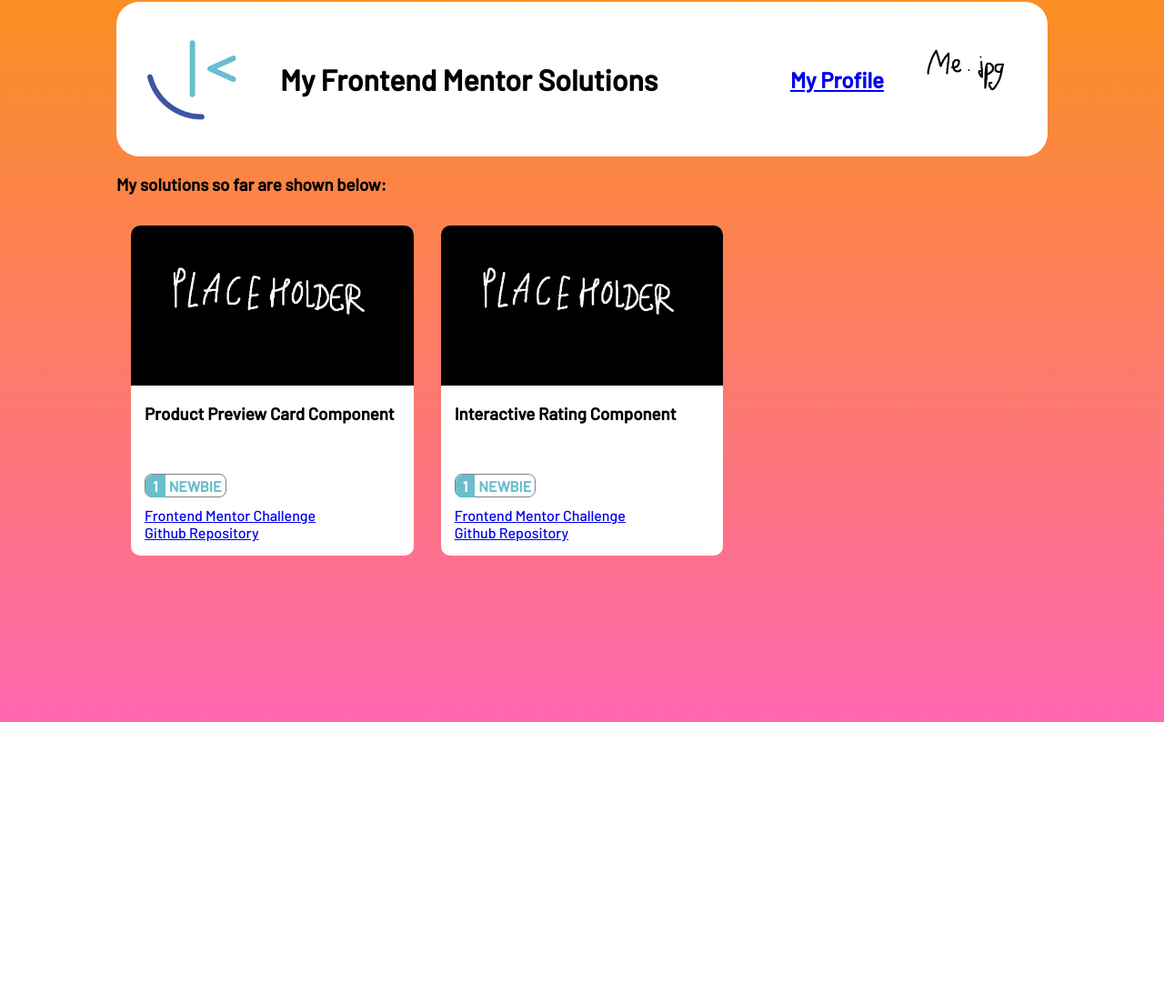
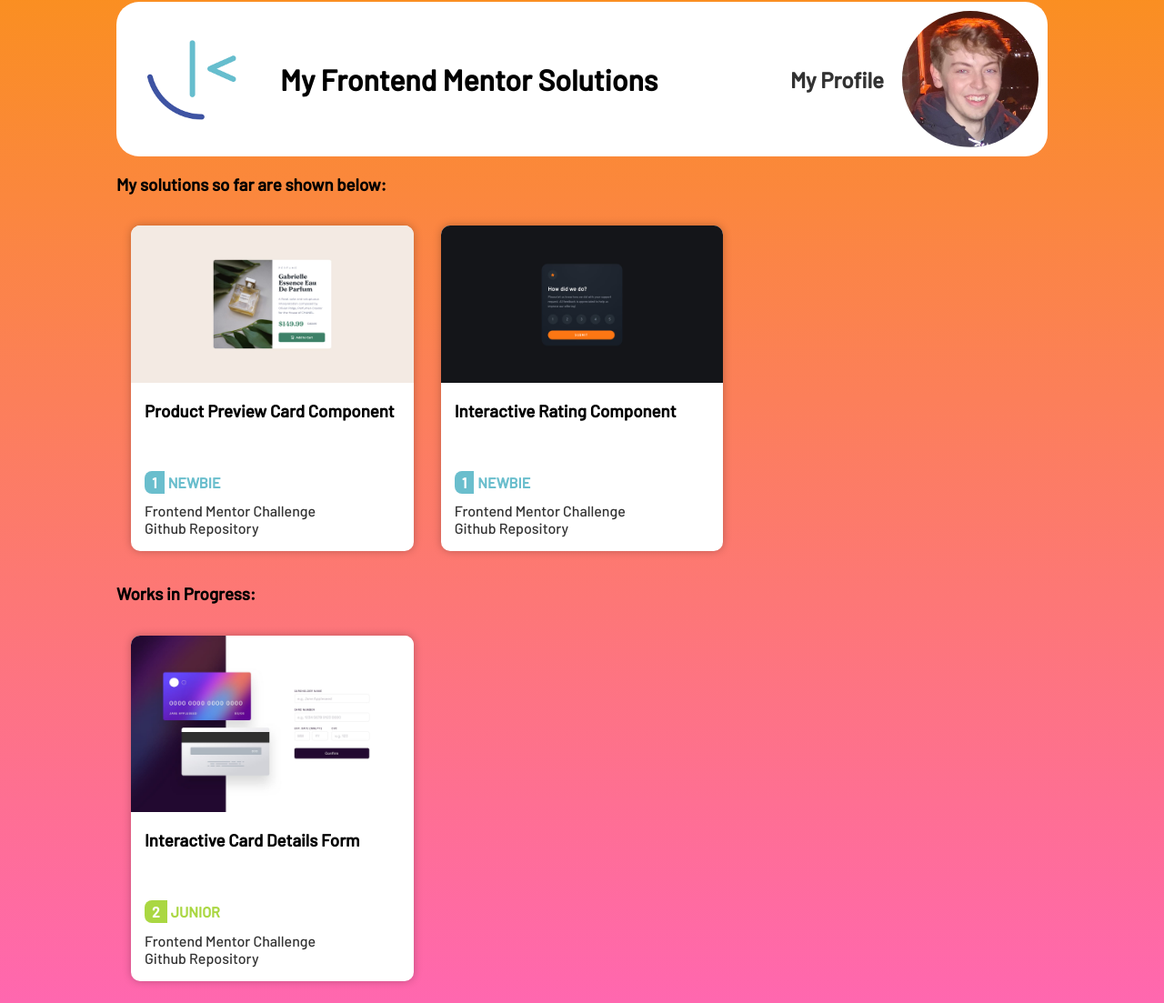
Before and after one commit to JacobMarshall0/FrontendMentor, a plain HTML site: page index.html in a window 1280 px wide. Shown: the part 6-1109 px from the top of the page at 91% size. Before the commit the page ends 800 px from the top, so only its background shows below. Drawn offline with Linux system fonts and the light colour scheme.

Commit message:
Updated card images and added WIP section

```diff
--- a/index.html
+++ b/index.html
@@ -13,20 +13,22 @@
     <header>
         <div class="container">
             <div class="subcontainer">
+                <a href="https://www.frontendmentor.io/">
                     <div class="image">
                         <img src="./public/images/FrontendMentor.png" alt="FrontendMentor Logo">
                     </div>
+                </a>
                 <h1>My Frontend Mentor Solutions</h1>
             </div>
             <div class="subcontainer" id="profile">
-                <a href="https://www.frontendmentor.io/profile/JacobMarshall0"><h2>My Profile</h2></a>
+                <a href="https://www.frontendmentor.io/profile/JacobMarshall0" class="header-link"><h2>My Profile</h2></a>
                 <div class="image">
-                    <img src="./public/images/me.jpg" alt="">
+                    <img src="./public/images/me.png" alt="">
                 </div>
             </div>
         </div>
         <div class="profile-card">
-            <a href="https://www.frontendmentor.io/profile/JacobMarshall0"><h2>My Profile</h2></a>
+            <a href="https://www.frontendmentor.io/profile/JacobMarshall0" class="header-link"><h2>My Profile</h2></a>
             <div class="image">
                 <img class="me-card" src="./public/images/me.jpg" alt="">
             </div>
@@ -34,13 +36,23 @@
     </header>
 
     <main>
+        <section>
             <h3>My solutions so far are shown below:</h3>
             <div class="solutions-container">
                 <ul class="solutions-grid" id="solutions-grid">
-
+                    <!-- Cards are injected here -->
                 </ul>
             </div>
+        </section>
 
+        <section>
+            <h3 class="hidden" id="WIP-h3">Works in Progress:</h3>
+            <div class="solutions-container">
+                <ul class="solutions-grid" id="WIP">
+                    <!-- Cards are injected here-->
+                </ul>
+            </div>
+        </section>
     </main>
 </body>
 <script src="./public/main.js"></script>
--- a/public/frontendmentor.json
+++ b/public/frontendmentor.json
@@ -1,7 +1,6 @@
 {
     "problems": [
         {
-            "id": 0,
             "title": "Product Preview Card Component",
             "difficulty": "Newbie",
             "difficultyLevel": 1,
@@ -9,12 +8,20 @@
             "challengeURL": "https://www.frontendmentor.io/challenges/product-preview-card-component-GO7UmttRfa"
         },
         {
-            "id": 1,
             "title": "Interactive Rating Component",
             "difficulty": "Newbie",
             "difficultyLevel": 1,
-            "directory": "interactive-rating-component",
+            "directory": "Interactive-rating-component",
             "challengeURL": "https://www.frontendmentor.io/challenges/interactive-rating-component-koxpeBUmI"
+        }
+    ],
+    "WIP": [
+        {
+            "title": "Interactive Card Details Form",
+            "difficulty": "Junior",
+            "difficultyLevel": 2,
+            "directory": "interactive-card-details-form",
+            "challengeURL": "https://www.frontendmentor.io/challenges/interactive-card-details-form-XpS8cKZDWw"
         }
     ]
 }
--- a/public/main.js
+++ b/public/main.js
@@ -1,5 +1,9 @@
 const solutionsList = document.getElementById("solutions-grid")
+const WIPheader = document.getElementById("WIP-h3")
+const WIPList = document.getElementById("WIP")
 
+
+// Need to refactor this massively, can half number of lines by using simple if statement for WIP
 fetch("./public/frontendmentor.json")
 .then((response) => response.json())
 .then(json => {
@@ -12,14 +16,12 @@ fetch("./public/frontendmentor.json")
         let directory = problemData.directory;
         let challengeURL = problemData.challengeURL;
 
-
-
         let item = document.createElement("div")
         item.innerHTML = `
                 <li class="solution-card">
                     <a class="solution-link" href="${directory}">
                         <div class="solution-image">
-                            <img src="./public/images/placeholder.jpg" alt="Image of ${title}">
+                            <img src="./${directory}/resources/design/desktop-design.jpg" alt="Image of ${title}">
                         </div>
                         <div class="card-text">
                             <h3 class="title">${title}</h3>
@@ -28,10 +30,45 @@ fetch("./public/frontendmentor.json")
                               <span class="text" id="${difficulty}">${difficulty}</span>
                             </div>
                             <a href="${challengeURL}">Frontend Mentor Challenge</a>
-                            <a href="https://github.com/JacobMarshall0/FrontendMentor-Collection/tree/master/"${directory}>Github Repository</a>
+                            <a href="https://github.com/JacobMarshall0/FrontendMentor/tree/master/${directory}">Github Repository</a>
                         </div>
                     </a>
                 </li>`;
         solutionsList.appendChild(item)
-    })
+    });
+
+    // This section can be merged into the above, with an if statement and a json attribute for WIP
+
+    if (Object.entries(json.WIP).length > 0) {
+        WIPheader.classList.remove("hidden")
+    }
+    Object.entries(json.WIP).forEach(problem => {
+        let problemData = problem[1]
+
+        let title = problemData.title;
+        let difficulty = problemData.difficulty;
+        let difficultyLevel = problemData.difficultyLevel;
+        let directory = problemData.directory;
+        let challengeURL = problemData.challengeURL;
+
+        let item = document.createElement("div")
+        item.innerHTML = `
+                <li class="solution-card">
+                    <a class="solution-link" href="${directory}">
+                        <div class="solution-image">
+                            <img src="./${directory}/resources/design/desktop-design.jpg" alt="Image of ${title}">
+                        </div>
+                        <div class="card-text">
+                            <h3 class="title">${title}</h3>
+                            <div class="difficulty-icon" id="${difficulty}">
+                              <span class="number" id="${difficulty}">${difficultyLevel}</span>
+                              <span class="text" id="${difficulty}">${difficulty}</span>
+                            </div>
+                            <a href="${challengeURL}">Frontend Mentor Challenge</a>
+                            <a href="https://github.com/JacobMarshall0/FrontendMentor/tree/master/${directory}">Github Repository</a>
+                        </div>
+                    </a>
+                </li>`;
+        WIPList.appendChild(item)
+    });
 })
--- a/public/style.css
+++ b/public/style.css
@@ -33,6 +33,20 @@ body {
     max-width: 100%;
     max-height: 100%;
     border-radius: 50%;
+}
+
+.header-link {
+    background-image: linear-gradient(to right, rgba(250,143,33,1) 0%, rgba(255,103,175,1) 100%);
+    background-size: 0% 0.1em;
+    background-position-y: 80%;
+    background-position-x: 100%;
+    background-repeat: no-repeat;
+    transition: background-size 0.2s ease-in-out;
+}
+
+.header-link:hover {
+    background-position-x: 0%;
+    background-size: 100% 0.1em;
 }
 
 .solution-image {
@@ -72,6 +86,12 @@ body {
     width: 100%;
     border-radius:10px;
     background-color: rgb(255, 255, 255);
+    box-shadow: 0 0 10px 0 rgba(0,0,0,.25);
+}
+
+.solution-card:hover{
+    box-shadow: 0 0 10px 0 rgb(255, 255, 255);
+    transition: all .2s ease;
 }
 
 .card-text {
@@ -95,7 +115,6 @@ body {
     align-items: center;
     border-radius: 0.5rem;
     height: 1.5rem;
-    border:1px solid gray;
     margin-bottom: 10px;
     font-weight: bold;
 }
@@ -119,12 +138,23 @@ body {
     color: hsl(189, 50%, 61%);
 }
 
-#Newbie .difficulty-icon {
-    border: 2px solid hsl(189, 50%, 61%);
+#Junior .number{
+    background-color: hsl(78, 65%, 55%);
+    color: white;
 }
 
+#Junior .text{
+    color: hsl(78, 65%, 55%);
+}
 
+a {
+    text-decoration: none;
+    color: rgb(50, 50, 50);
+}
 
+a:hover{
+    font-weight: bold;
+}
 
 @media (max-width: 1000px) {
     body{
@@ -159,6 +189,10 @@ body {
     #me-card {
         display: block;
     }
+
+    .header-link {
+        text-decoration: underline;
+    }
 }
 
 .neumorphic {
@@ -166,3 +200,7 @@ body {
     12px 12px 16px 0 rgba(255, 255, 255, 0.3) inset,
     -8px -8px 12px 0 rgba(0, 0, 0, .25) inset;
 }
+
+.hidden {
+    display: none;
+}
```
Also changed, not shown: Interactive-rating-component/resources/solution-images/Rating.jpg (renamed from Interactive-rating-component/resources/solution_images/Rating.jpg), Interactive-rating-component/resources/solution-images/ThanksPage.jpg (renamed from Interactive-rating-component/resources/solution_images/ThanksPage.jpg), Interactive-rating-component/resources/solution-images/repo-image.jpg (added), product-preview-card-component/resources/solution-images/repo-image.jpg (added), public/images/me.jpg (deleted), public/images/me.png (added). Lines whose indentation alone changed are shown as unchanged.
